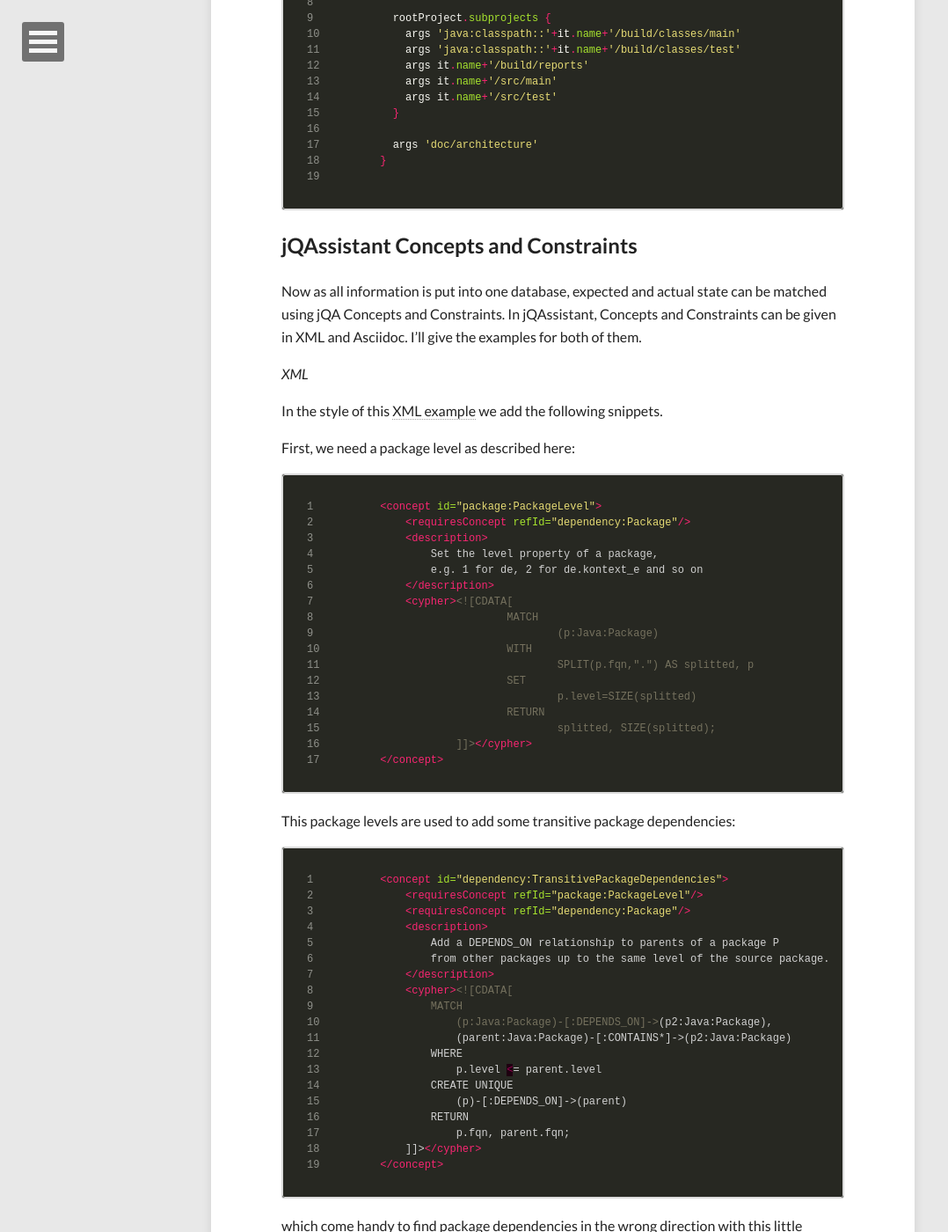
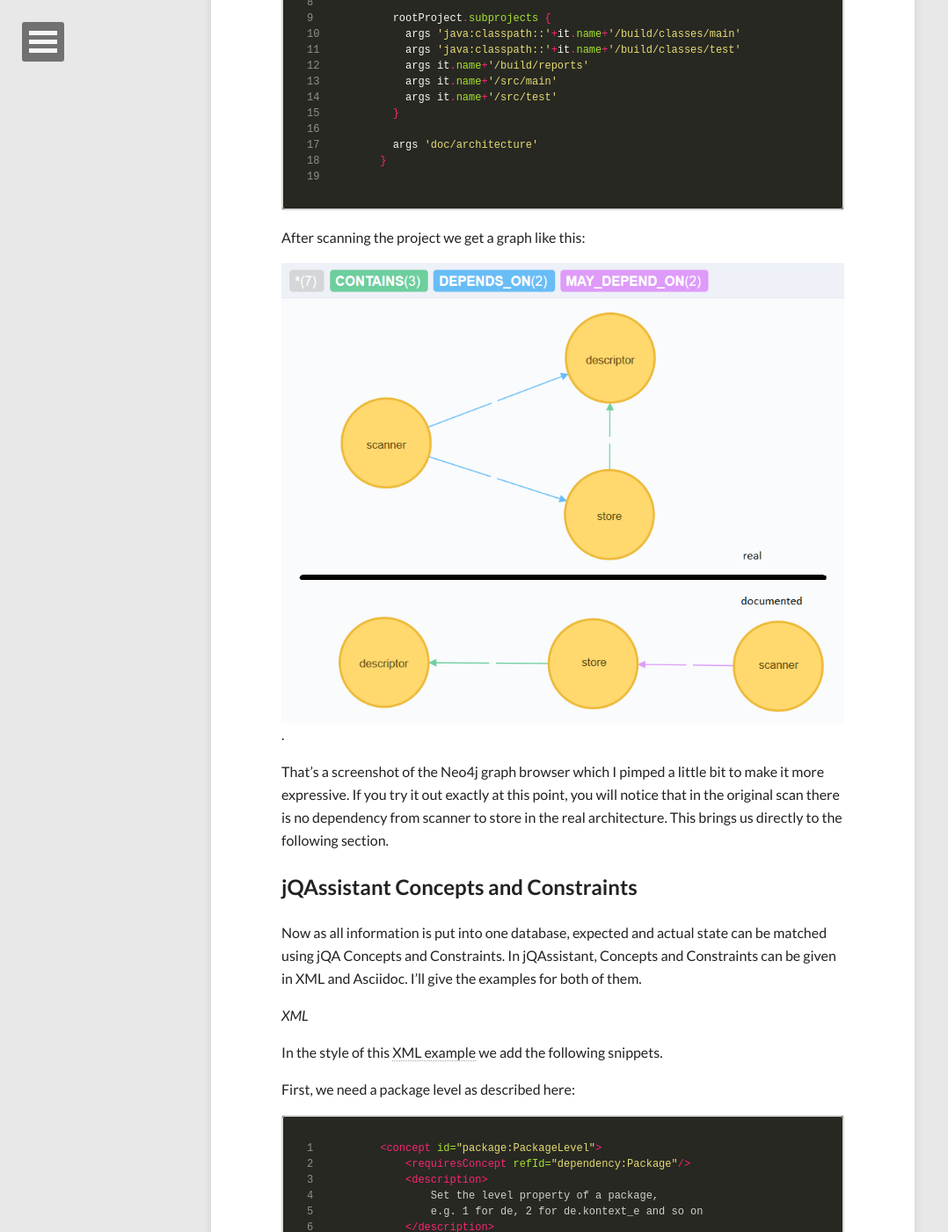
Before and after one commit to kontext-e/kontext-e.github.io, a Jekyll site: the page built from _posts/2017-03-13-executable-architecture-revisited.md, in a window 1280 px wide and 1400 px high, scrolled down 3820 px. Shown: the whole window at 88% size, without its empty margins (0-1078 px from the left). Built offline with Jekyll 4.4.1, drawn with Linux system fonts in a browser that asks for light colours; nearby versions of some CDN libraries.

Commit message:
added a graph screenshot

````diff
--- a/_posts/2017-03-13-executable-architecture-revisited.md
+++ b/_posts/2017-03-13-executable-architecture-revisited.md
@@ -137,6 +137,14 @@ architecture documentation:
 
 ```
 
+After scanning the project we get a graph like this:
+
+![Graph in Neo4j browser](/images/execarc/graph.png).
+
+That's a screenshot of the Neo4j graph browser which I pimped a little bit to make it more expressive.
+If you try it out exactly at this point, you will notice that in the original scan there is
+no dependency from scanner to store in the real architecture. This brings us directly to the
+following section.
 
 ## jQAssistant Concepts and Constraints
 
````
Also changed, not shown: images/execarc/graph.png (added).
